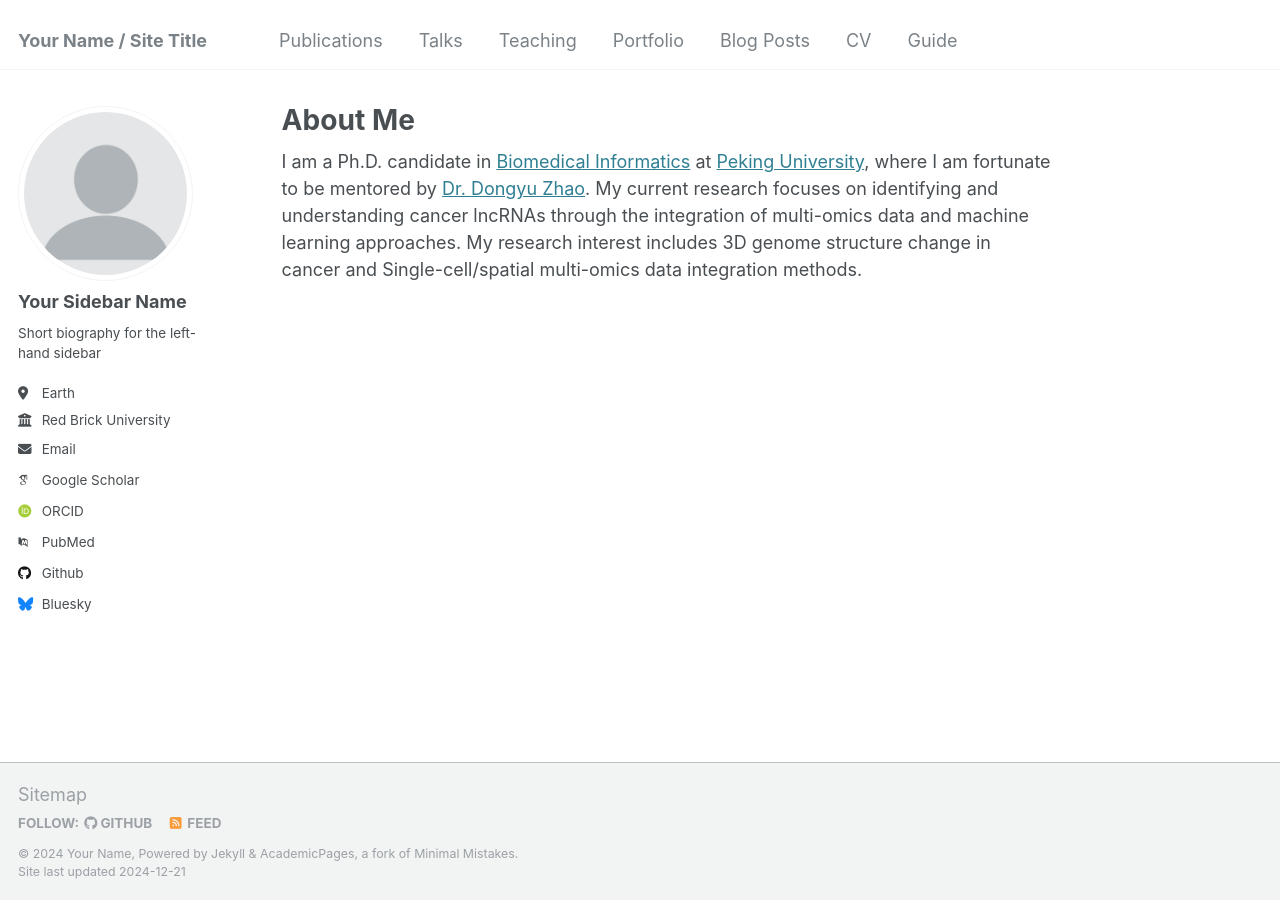
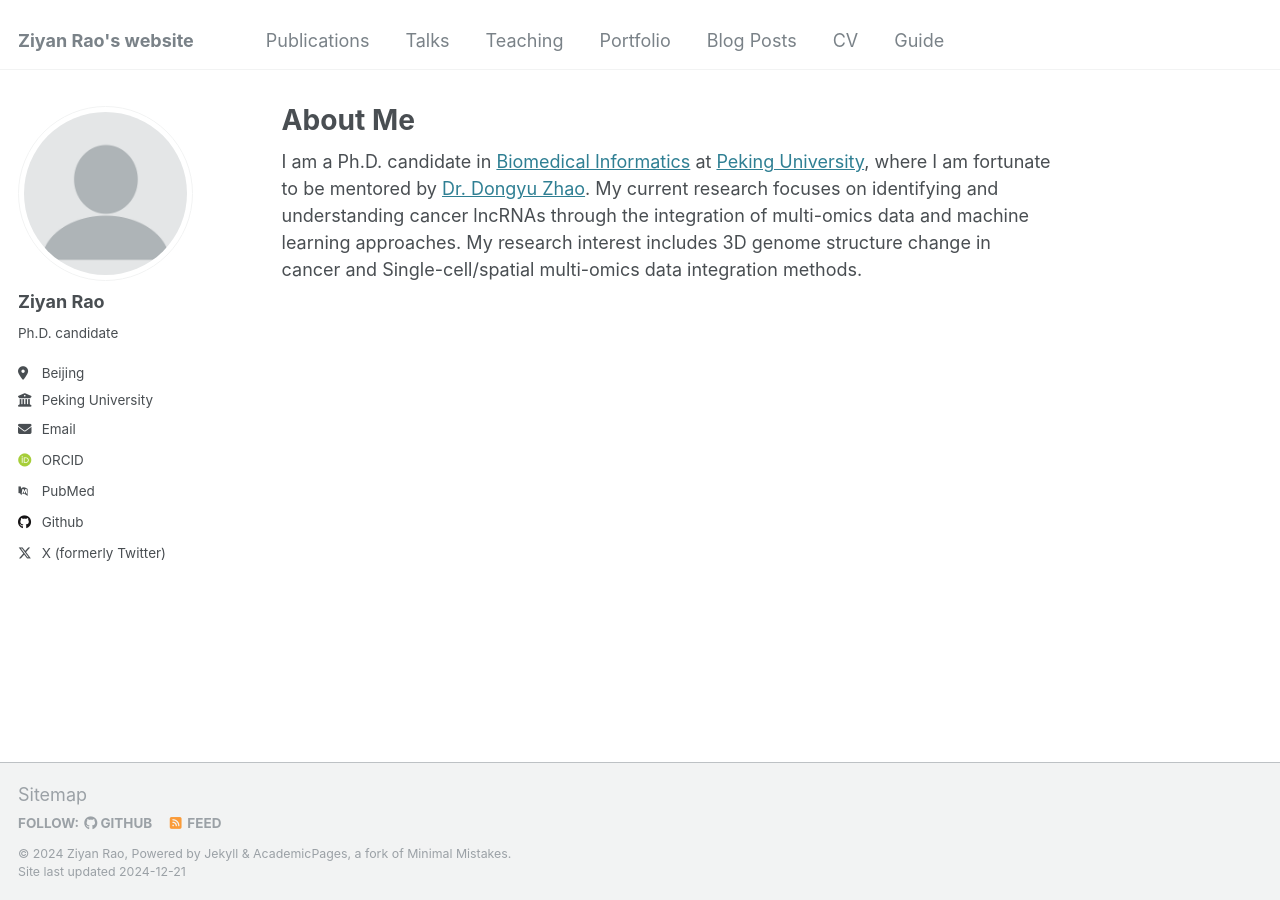
Before and after one commit to starrzy/starrzy.github.io, a Jekyll site: the page built from _pages/about.md, in a window 1280 px wide. Built offline with Jekyll 4.4.1, drawn with Linux system fonts in a browser that asks for light colours; some web fonts are replaced.

Commit message:
Update _config.yml

```diff
--- a/_config.yml
+++ b/_config.yml
@@ -8,13 +8,13 @@
 
 # Basic Site Settings
 locale                   : "en-US"
-title                    : "Your Name / Site Title"
+title                    : "Ziyan Rao's website"
 title_separator          : "-"
-name                     : &name "Your Name"
+name                     : &name "Ziyan Rao"
 description              : &description "personal description"
-url                      : https://academicpages.github.io # the base hostname & protocol for your site e.g. "https://[your GitHub username].github.io"
+url                      : https://starrzy.github.io # the base hostname & protocol for your site e.g. "https://[your GitHub username].github.io"
 baseurl                  : "" # the subpath of your site, e.g. "/blog"
-repository               : "academicpages/academicpages.github.io"
+repository               : "starrzy/starrzy.github.io"
 
 # Site Author - The following control what appear as part of the author content on the side bar.
 #               If a field is blank the icon and link will not appear, otherwise it will be shown.
@@ -22,21 +22,21 @@ repository               : "academicpages/academicpages.github.io"
 author:
   # Biographic information
   avatar           : "profile.png"
-  name             : "Your Sidebar Name"
+  name             : "Ziyan Rao"
   pronouns         : # example: "she/her"
-  bio              : "Short biography for the left-hand sidebar"
-  location         : "Earth"
-  employer         : "Red Brick University"
+  bio              : "Ph.D. candidate"
+  location         : "Beijing"
+  employer         : "Peking University"
   uri              : # URL
-  email            : "none@example.org"
+  email            : "raoziyan@pku.edu.cn"
 
   # Academic websites
   arxiv            : # URL - Update with the correct link to your profile
-  googlescholar    : "https://scholar.google.com/citations?user=PS_CX0AAAAAJ"
+  googlescholar    : #"https://scholar.google.com/citations?user=PS_CX0AAAAAJ"
   impactstory      : # URL
-  orcid            : "http://orcid.org/yourorcidurl"
+  orcid            : "http://orcid.org/0000-0002-9961-2036"
   semantic         : # URL
-  pubmed           : "https://www.ncbi.nlm.nih.gov/pubmed/?term=john+snow"
+  pubmed           : "https://www.ncbi.nlm.nih.gov/pubmed/?term=Ziyan+Rao"
   researchgate     : # URL
   scopus           : # URL
 
@@ -44,12 +44,12 @@ author:
   bitbucket        : # Username - Update with your username on the site
   codepen          : # Username
   dribbble         : # Username
-  github           : "academicpages"
+  github           : "starrzy"
   kaggle           : # Username
   stackoverflow    : # User number or user number and name (i.e., use "1" or "1/jeff-atwood")
 
   # Social media
-  bluesky          : "bsky.app" # Replace this with you Bluesky username
+  bluesky          : #"bsky.app" # Replace this with you Bluesky username
   facebook         : # Username
   flickr           : # Username
   foursquare       : # Username
@@ -66,7 +66,7 @@ author:
   steam            : # Username
   telegram         : # URL
   tumblr           : # Username
-  twitter          : # Username for X / Twitter
+  twitter          : "rao_ziyan82749" # Username for X / Twitter
   vine             : # Username
   weibo            : # Username
   wikipedia        : # Username
```
